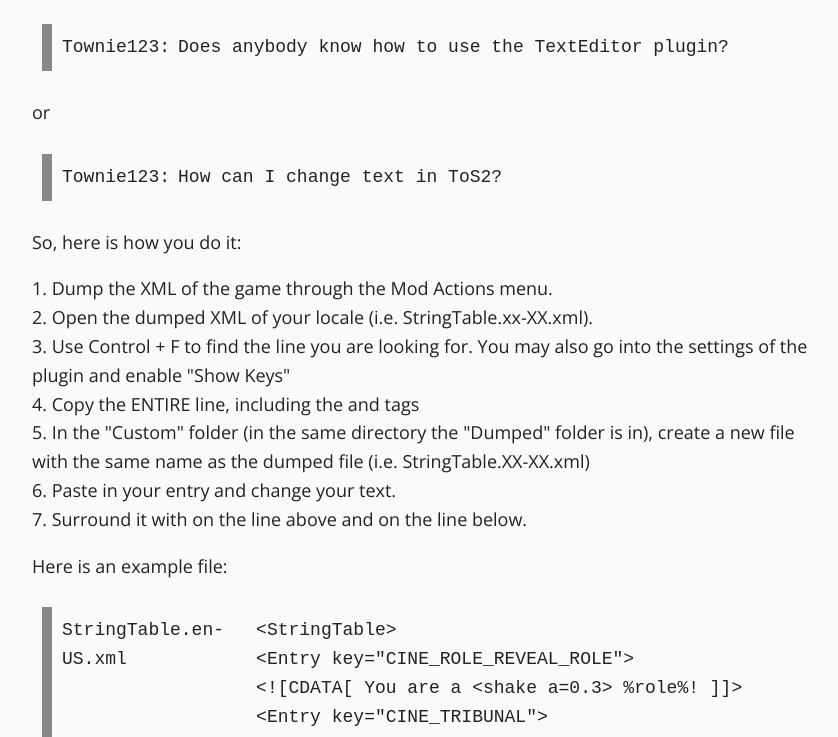
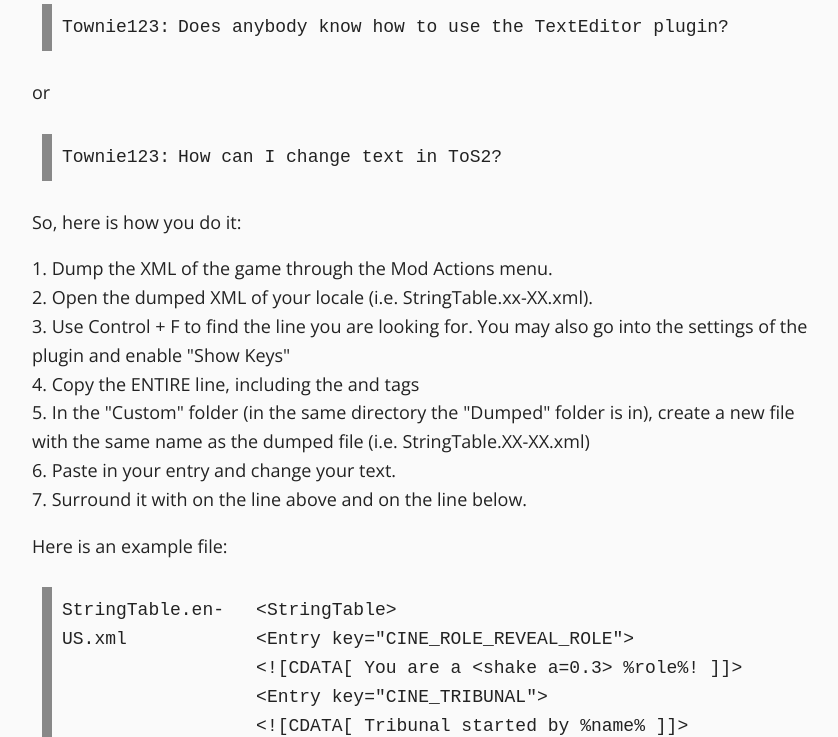
Before and after one commit to BeautifulBaguetteBeing/Text-Editor-Documentation, a plain HTML site: page index.html in a window 1280 px wide. Shown: the part 163-900 px from the top of the page, without its empty margins (208-1046 px from the left). Drawn offline with nearby package versions, Linux system fonts and the light colour scheme.

Commit message:
Update style.css

```diff
--- a/style.css
+++ b/style.css
@@ -32,9 +32,9 @@ body {
   font-family: "Open Sans";
 }
 
-@media screen and (min-width: 680px) {
+@media screen and (min-width: 400px) {
   main {
-    margin: 40px 0;
+    margin: 20px 0;
   }
 }
 
```
